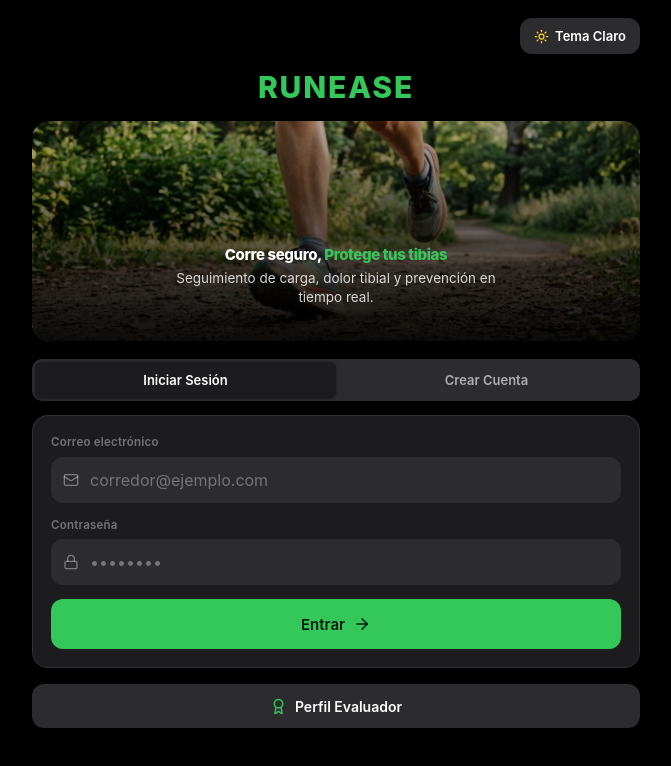
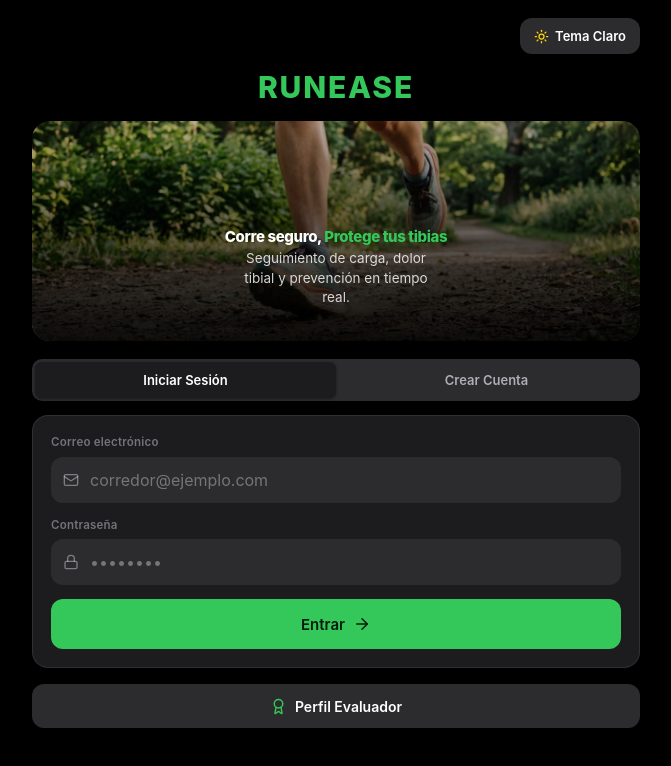
Before and after one commit to Davis123S/runsindolor-app, a React (Vite) app: page / in a window 1280 px wide. Shown: the top 766 px of the page, without its empty margins (304-975 px from the left). Built offline with nearby package versions, Linux system fonts and the light colour scheme.

Commit message:
Ajustar interfaz compacta con login amplio

```diff
--- a/src/App.jsx
+++ b/src/App.jsx
@@ -1135,7 +1135,7 @@ function AuthView({ theme, onToggleTheme, onLogin, onRegister, onDemoLogin }) {
           <h1 className="display" style={{ fontSize: '15px', marginTop: '4px' }}>
             Corre seguro, <span className="grad-text">Protege tus tibias</span>
           </h1>
-          <p className="small muted" style={{ marginTop: '6px', maxWidth: '340px' }}>
+          <p className="small muted" style={{ marginTop: '4px', maxWidth: '200px' }}>
             Seguimiento de carga, dolor tibial y prevención en tiempo real.
           </p>
         </div>
```
